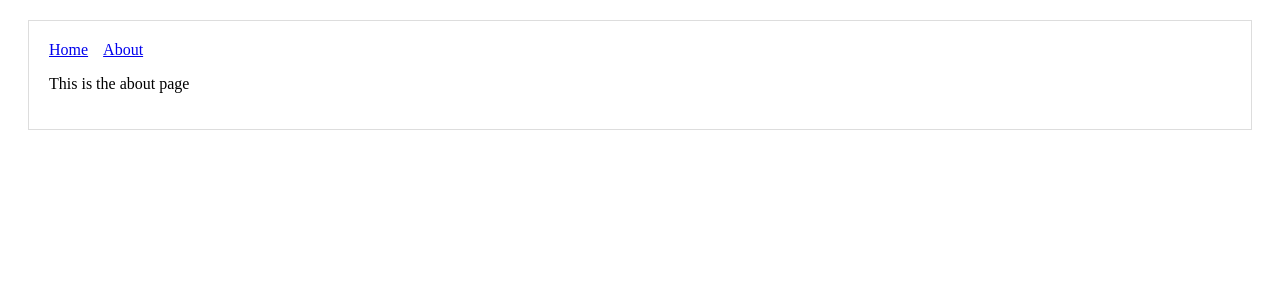
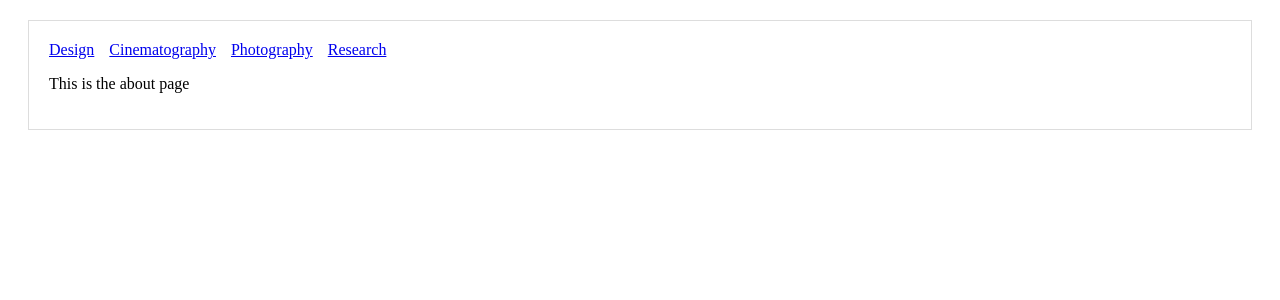
Before and after one commit to kohterai/portfolio-website, a Next.js app: page /about in a window 1280 px wide. Shown: the top 300 px of the page. Built offline with nearby package versions, Linux system fonts and the light colour scheme.

Commit message:
Setting up basic components for site

```diff
--- a/components/Header.js
+++ /dev/null
@@ -1,18 +0,0 @@
-import Link from 'next/link'
-
-const linkStyle = {
-  marginRight: 15
-}
-
-const Header = () => (
-    <div>
-        <Link href="/">
-          <a style={linkStyle}>Home</a>
-        </Link>
-        <Link href="/about">
-          <a style={linkStyle}>About</a>
-        </Link>
-    </div>
-)
-
-export default Header
--- /dev/null
+++ b/components/MainLayout.js
@@ -0,0 +1,16 @@
+import Menubar from './Menubar'
+
+const layoutStyle = {
+  margin: 20,
+  padding: 20,
+  border: '1px solid #DDD'
+}
+
+const Layout = (props) => (
+  <div style={layoutStyle}>
+    <Menubar />
+    {props.children}
+  </div>
+)
+
+export default Layout
--- /dev/null
+++ b/components/Menubar.js
@@ -0,0 +1,24 @@
+import Link from 'next/link'
+
+const linkStyle = {
+  marginRight: 15
+}
+
+const Menubar = () => (
+    <div>
+        <Link href="/about">
+          <a style={linkStyle}>Design</a>
+        </Link>
+        <Link href="/">
+          <a style={linkStyle}>Cinematography</a>
+        </Link>
+        <Link href="/about">
+          <a style={linkStyle}>Photography</a>
+        </Link>
+        <Link href="/about">
+          <a style={linkStyle}>Research</a>
+        </Link>
+    </div>
+)
+
+export default Menubar
--- a/components/MyLayout.js
+++ /dev/null
@@ -1,16 +0,0 @@
-import Header from './Header'
-
-const layoutStyle = {
-  margin: 20,
-  padding: 20,
-  border: '1px solid #DDD'
-}
-
-const Layout = (props) => (
-  <div style={layoutStyle}>
-    <Header />
-    {props.children}
-  </div>
-)
-
-export default Layout
--- a/pages/about.js
+++ b/pages/about.js
@@ -1,4 +1,5 @@
-import Layout from '../components/MyLayout.js'
+import Layout from '../components/MainLayout.js'
+import Markdown from 'react-markdown'
 
 export default () => (
     <Layout>
--- a/pages/post.js
+++ b/pages/post.js
@@ -1,4 +1,4 @@
-import Layout from '../components/MyLayout.js'
+import Layout from '../components/MainLayout.js'
 
 export default (props) => (
     <Layout>
```
Also changed, not shown: components/ProjectThumbnail.js (added, +15 -0 lines), pages/hungrysnake.js (added, +11 -0 lines), pages/index.js (+7 -12 lines), 2 other files (tests, documents, lock files or other folders).
